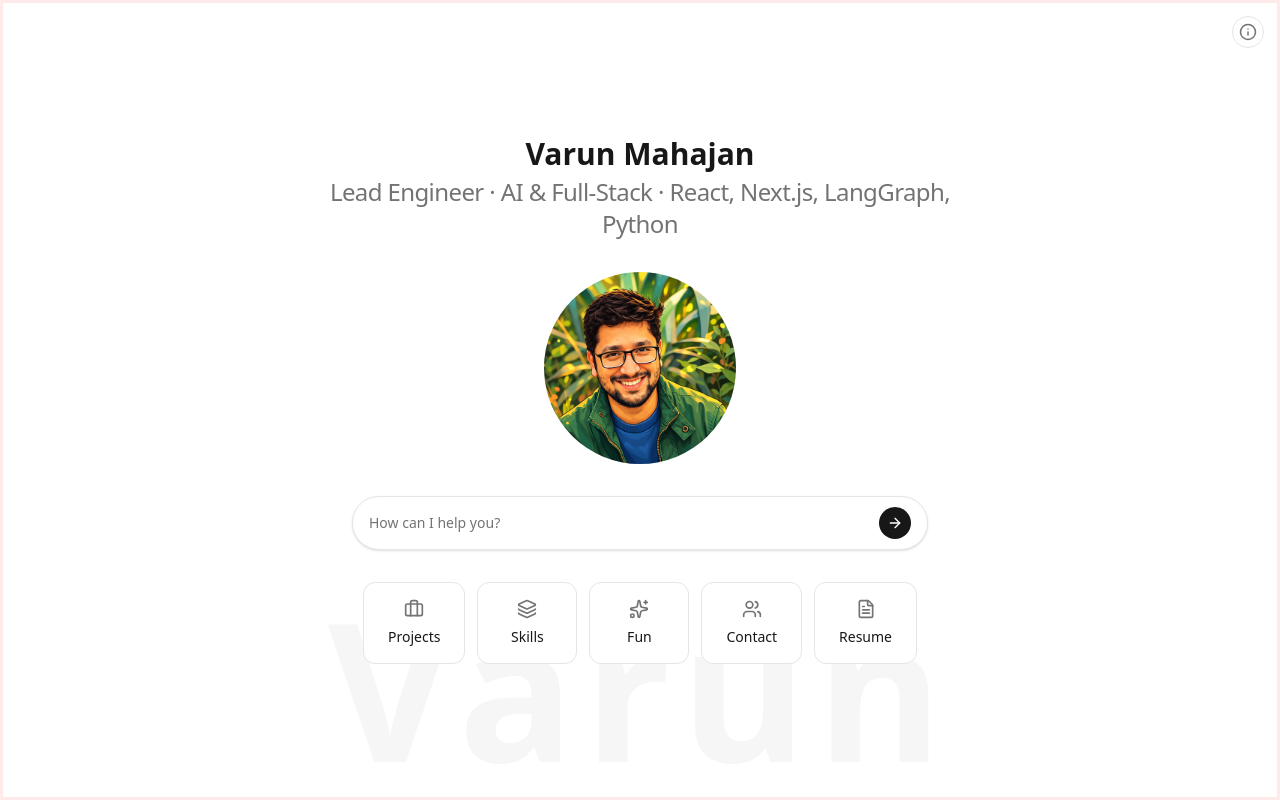
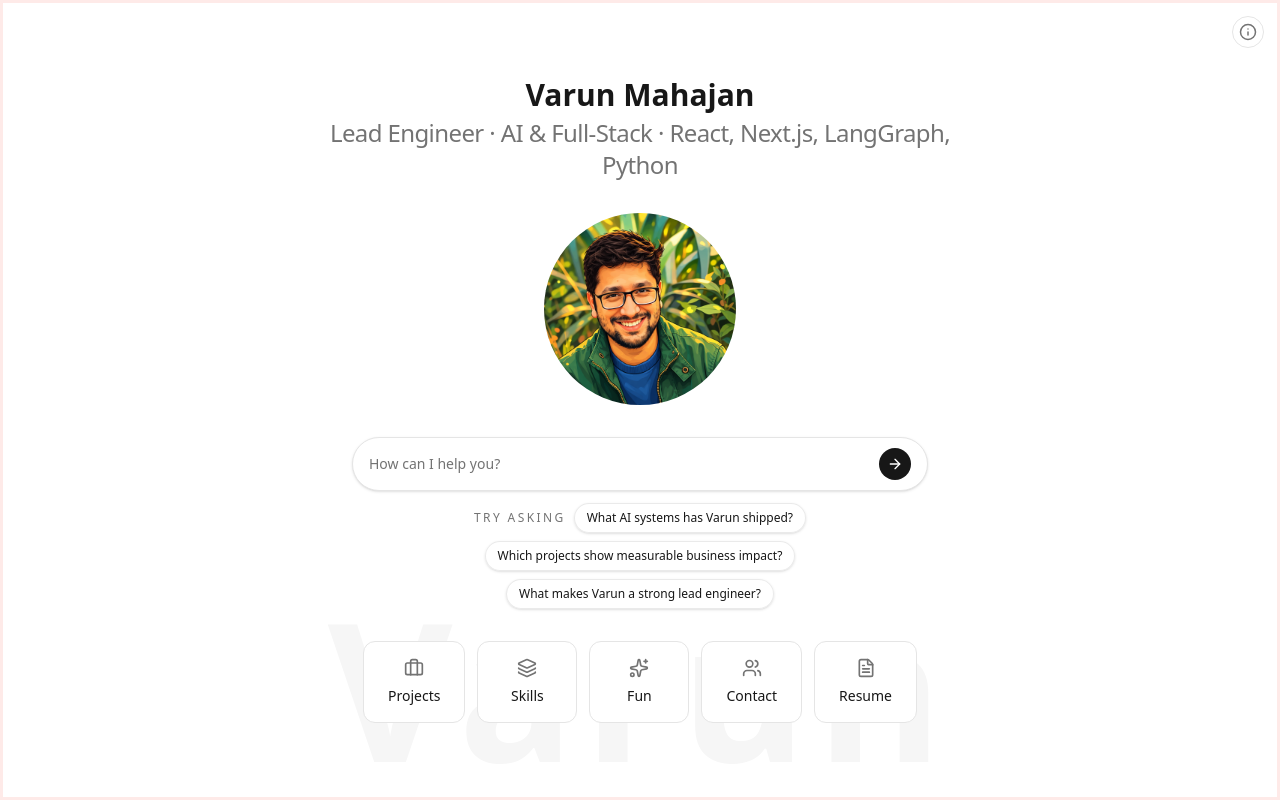
Before and after one commit to human-again/portfolio-vm, a Next.js app: page / in a window 1280 px wide. Built offline with nearby package versions, Linux system fonts and the light colour scheme.

Commit message:
Add suggested portfolio prompts

```diff
--- a/src/components/chat/ChatInput.tsx
+++ b/src/components/chat/ChatInput.tsx
@@ -3,6 +3,7 @@
 import { useState } from "react";
 import { useRouter } from "next/navigation";
 import { ArrowRight, ArrowUp } from "lucide-react";
+import { portfolio } from "@/data/portfolio";
 
 interface ChatInputProps {
   variant?: "home" | "chat";
@@ -12,17 +13,25 @@
   const [query, setQuery] = useState("");
   const router = useRouter();
 
-  const handleSubmit = (e: React.FormEvent) => {
-    e.preventDefault();
-    if (!query.trim()) return;
-    router.push(`/chat?query=${encodeURIComponent(query.trim())}`);
+  const submitQuery = (value: string) => {
+    const trimmedQuery = value.trim();
+    if (!trimmedQuery) return;
+
+    router.push(`/chat?query=${encodeURIComponent(trimmedQuery)}`);
     setQuery("");
   };
 
+  const handleSubmit = (e: React.FormEvent) => {
+    e.preventDefault();
+    submitQuery(query);
+  };
+
   const Icon = variant === "home" ? ArrowRight : ArrowUp;
+  const suggestions = portfolio.promptSuggestions;
 
   return (
-    <form onSubmit={handleSubmit} className="w-full max-w-xl mx-auto">
+    <div className="w-full max-w-xl mx-auto">
+      <form onSubmit={handleSubmit}>
         <div className="flex items-center gap-2 rounded-full border border-border bg-white px-4 py-2.5 shadow-sm focus-within:ring-2 focus-within:ring-foreground/20">
           <label htmlFor="chat-query" className="sr-only">
             Ask a question
@@ -44,5 +53,25 @@
           </button>
         </div>
       </form>
+
+      <div
+        className="mt-3 flex flex-wrap items-center justify-center gap-2 px-2"
+        aria-label="Suggested questions"
+      >
+        <span className="text-xs font-medium uppercase tracking-[0.2em] text-muted-foreground">
+          Try asking
+        </span>
+        {suggestions.map((suggestion) => (
+          <button
+            key={suggestion}
+            type="button"
+            onClick={() => submitQuery(suggestion)}
+            className="rounded-full border border-border/80 bg-white/90 px-3 py-1.5 text-xs font-medium text-foreground shadow-sm transition-colors hover:border-accent hover:text-accent-text"
+          >
+            {suggestion}
+          </button>
+        ))}
+      </div>
+    </div>
   );
 }
--- a/src/components/topics/ProjectsView.tsx
+++ b/src/components/topics/ProjectsView.tsx
@@ -36,10 +36,10 @@
       ? projects
       : projects.filter((p) => p.label === activeFilter);
 
-  // Reset to page 0 whenever the filter changes
-  useEffect(() => {
+  const handleFilterChange = (label: string) => {
+    setActiveFilter(label);
     setStartIndex(0);
-  }, [activeFilter]);
+  };
 
   const canGoBack = startIndex > 0;
   const canGoForward = startIndex + visibleCount < filtered.length;
@@ -60,7 +60,7 @@
           {["All", ...labels].map((label) => (
             <button
               key={label}
-              onClick={() => setActiveFilter(label)}
+              onClick={() => handleFilterChange(label)}
               className={`px-3 py-1 text-xs font-medium rounded-full border transition-all ${
                 activeFilter === label
                   ? "bg-foreground text-background border-foreground"
--- a/src/data/portfolio.ts
+++ b/src/data/portfolio.ts
@@ -98,6 +98,12 @@
     contact: "How can I contact you?",
     resume: "Can you show me your resume or CV?",
   },
+
+  promptSuggestions: [
+    "What AI systems has Varun shipped?",
+    "Which projects show measurable business impact?",
+    "What makes Varun a strong lead engineer?",
+  ],
 
   // ── CONTENT (injected into LLM system prompt) ────────────────────────────
   // Replace every placeholder below with your real information.
```
Lines whose indentation alone changed are shown as unchanged.
